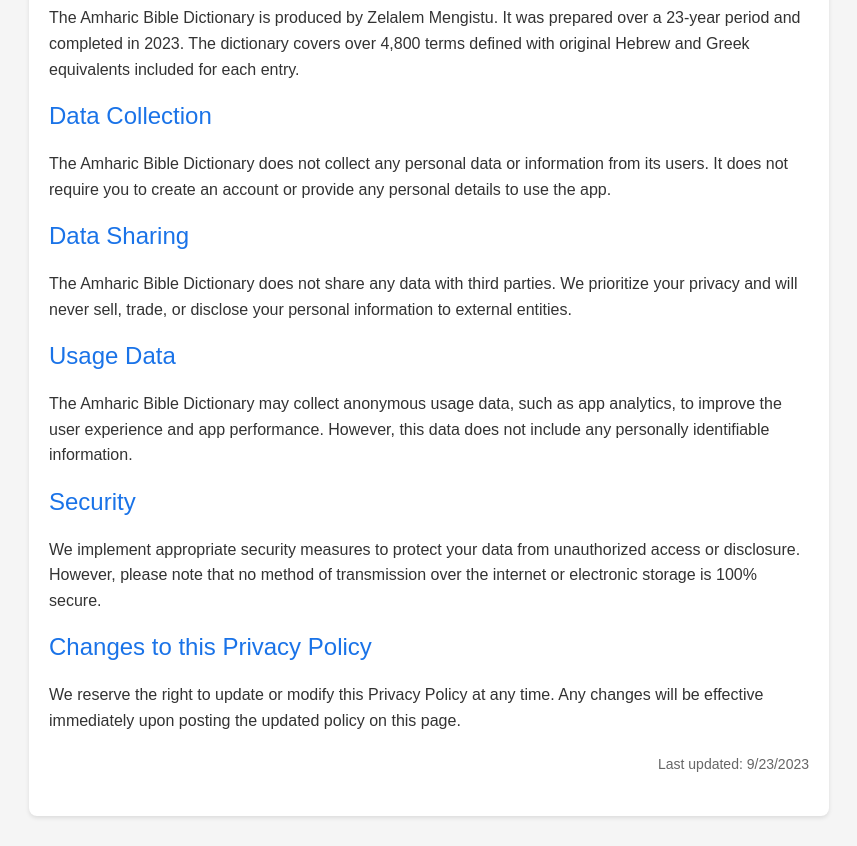
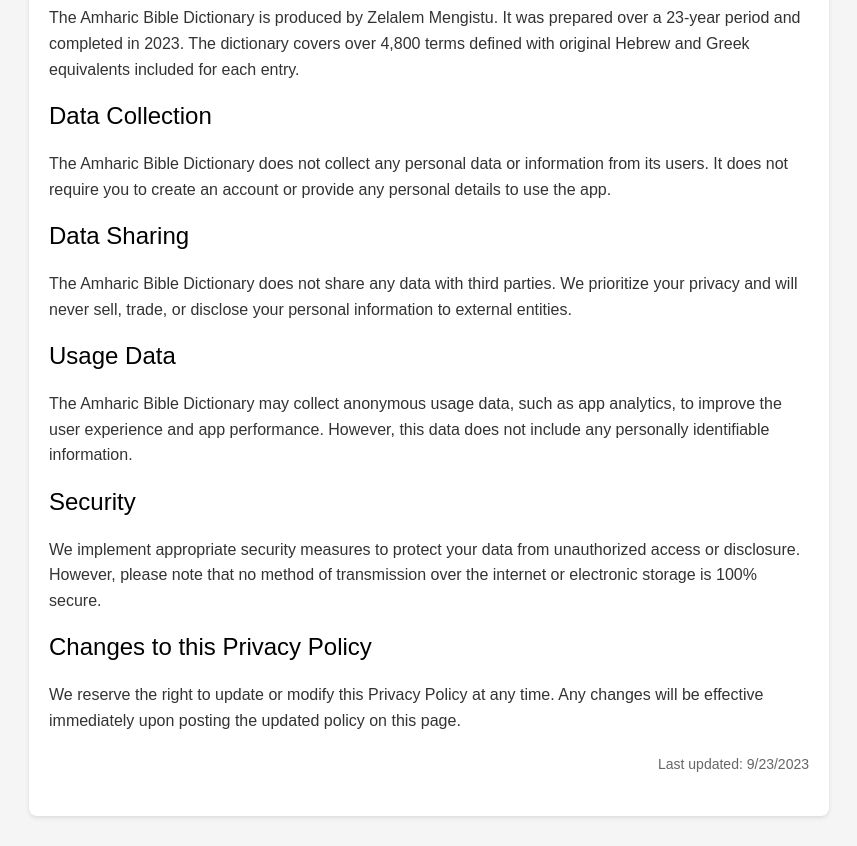
Before and after one commit to Abenezerfikadu/amharic_bible_dictionary_privacy_policy, a plain HTML site: page index.html in a window 1280 px wide. Shown: the part 103-949 px from the top of the page, without its empty margins (211-1068 px from the left). Drawn offline with nearby package versions, Linux system fonts and the light colour scheme.

Commit message:
Update index.html

```diff
--- a/index.html
+++ b/index.html
@@ -27,7 +27,7 @@
       margin-bottom: 30px;
     }
     h1, h2 {
-      color: #1a73e8;
+      color: #000103;
       margin-bottom: 20px;
     }
     h1 {
```
